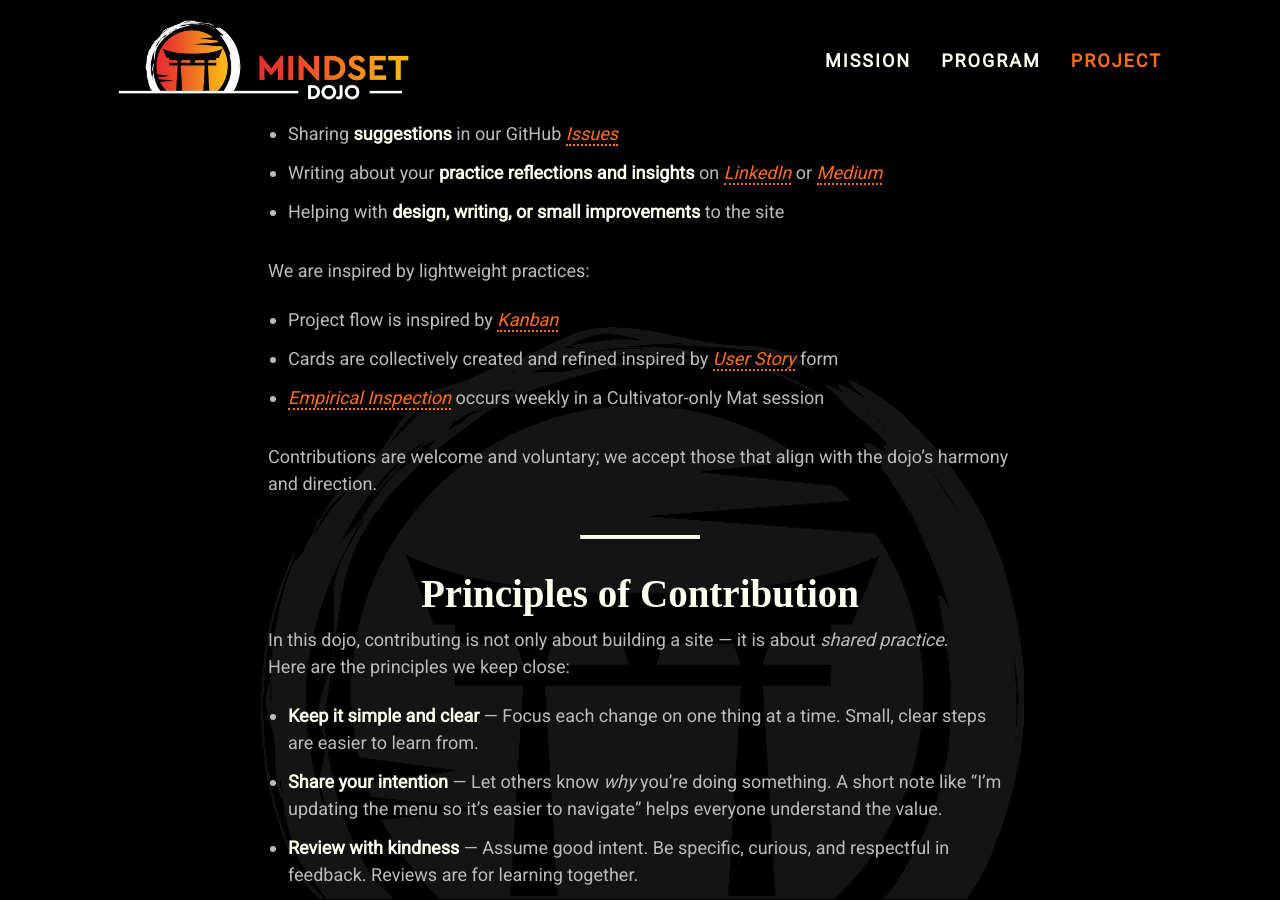
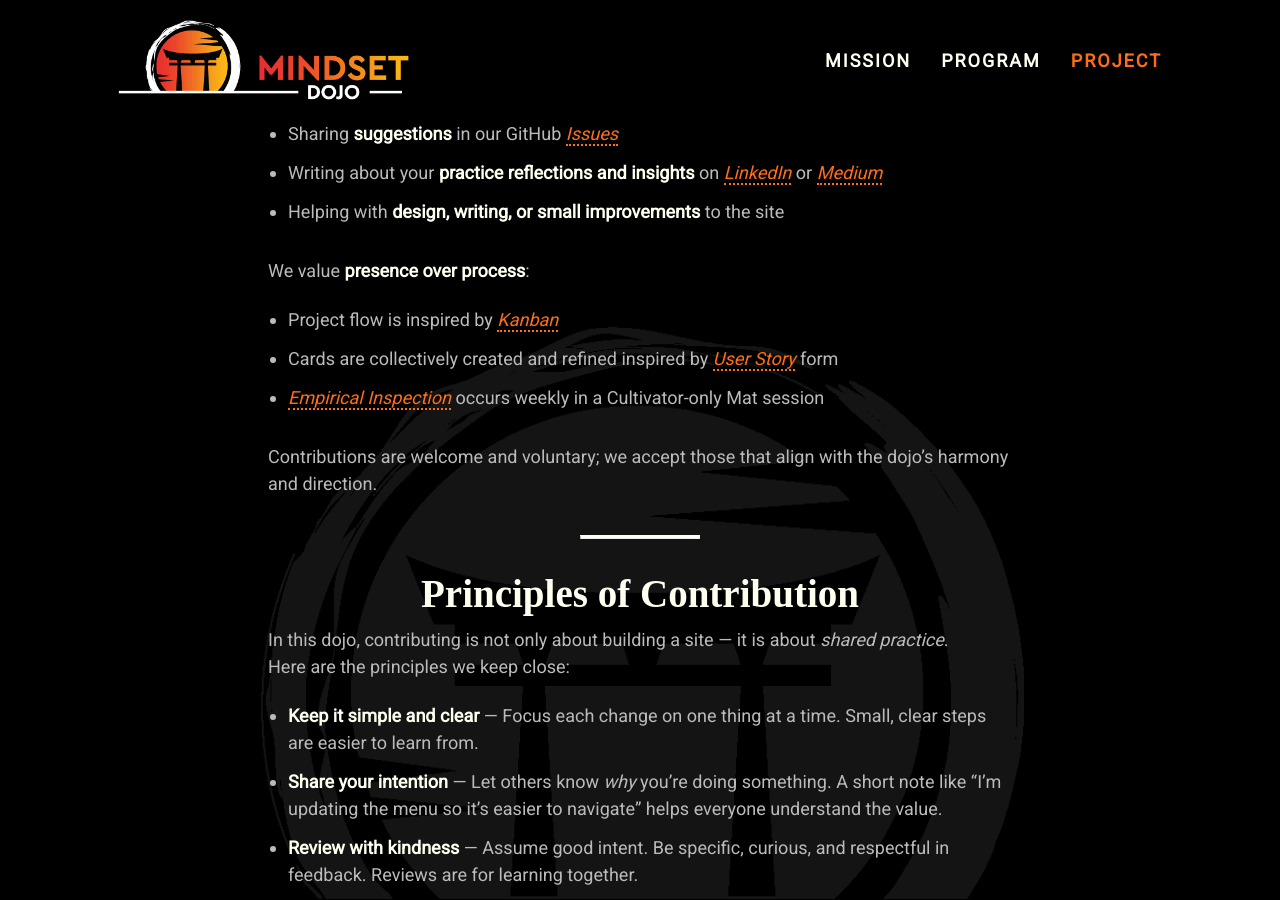
Before and after one commit to mindset-dojo/mindset-dojo.github.io, a Jekyll site: the page built from project.md, in a window 1280 px wide and 900 px high, scrolled down 629 px. Built offline with Jekyll 4.4.1, drawn with Linux system fonts in a browser that asks for light colours; some web fonts are replaced.

Commit message:
refactor(project): add presence over process principle to agile natured contribution section in project page.

```diff
--- a/project.md
+++ b/project.md
@@ -24,7 +24,7 @@ You don’t have to be technically savvy — contributions can be as simple as:
 * Writing about your **practice reflections and insights** on [LinkedIn](https://www.linkedin.com/) or [Medium](https://medium.com/)
 * Helping with **design, writing, or small improvements** to the site
 
-We are inspired by lightweight practices:
+We value **presence over process**:
 
 * Project flow is inspired by [Kanban](https://en.wikipedia.org/wiki/Kanban_(development))
 * Cards are collectively created and refined inspired by [User Story](https://en.wikipedia.org/wiki/User_story) form
```
